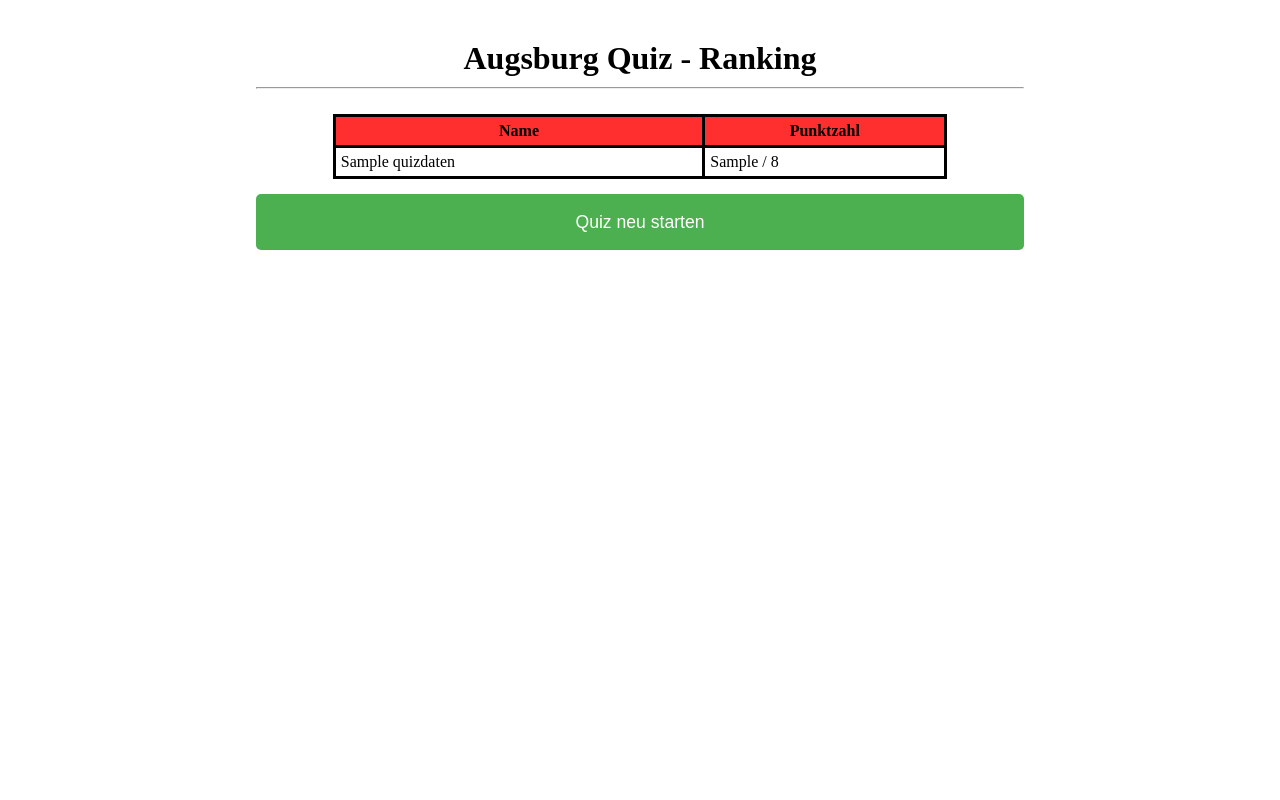
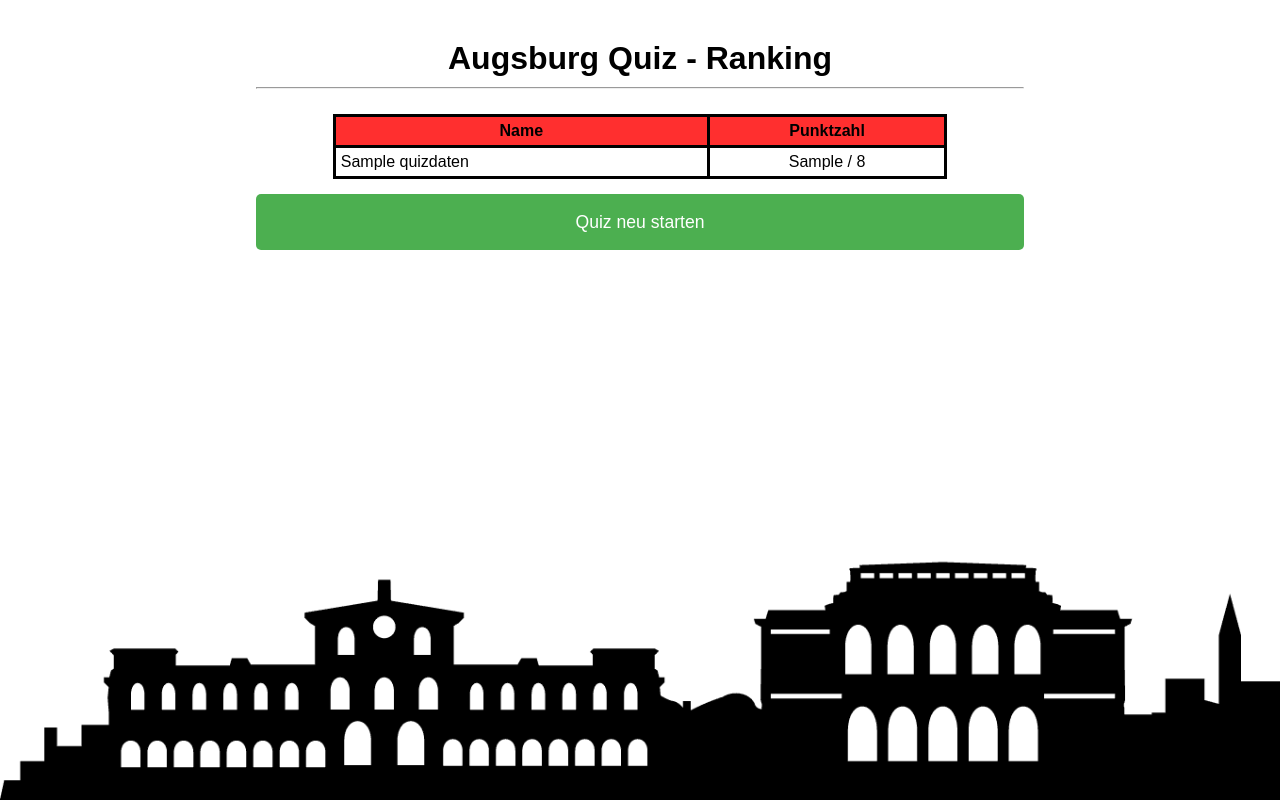
Before and after one commit to b22lary/quiz, a PHP site: page /ranking.php in a window 1280 px wide. Run offline with PHP 8.4, Linux system fonts and the light colour scheme; the visitor is signed in with stand-in values (Sample User, id 1); tables that the repository leaves empty or names only in its code hold one stand-in row (values such as "Sample post").

Commit message:
CSS Update Tabelle Ranking

```diff
--- a/ranking.php
+++ b/ranking.php
@@ -39,7 +39,7 @@
                 echo"
 
                     <td>" . $row['benutzername'] ."</td>
-                    <td>" . $row['endergebnis'] . " / 8</td>
+                    <td class='mittig'>" . $row['endergebnis'] . " / 8</td>
                 </tr>
                 ";
             }
--- a/style.css
+++ b/style.css
@@ -95,7 +95,7 @@
 
 
 /* Styles für die Fragen */
-.bodyFrage{
+.bodyFragen{
     background:url(images/Hintergrund/skyline.png);
     background-size:cover;
     font-family: sans-serif;
@@ -205,7 +205,6 @@ input[type="radio"]{
     font-family: sans-serif;
 
 }
-
 figure{
     display:inline-block;
     text-align: center;
@@ -249,3 +248,9 @@ table, th, td{
 th{
     background-color: #ff2f2f;
 }
+
+
+/* Styles für die Frage 8 */
+#myDropdown {
+    margin-left:110px;
+}
```
